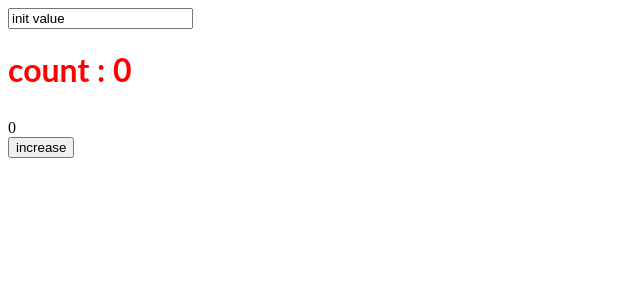
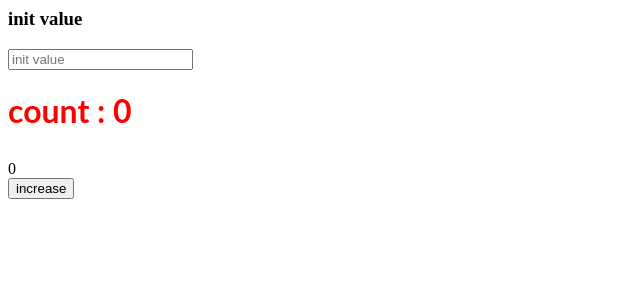
Before and after one commit to fickkmdev/react-ts-101, a React (Create React App) app: page / in a window 1280 px wide. Shown: the top 300 px of the page, without its empty margins (0-640 px from the left). Built offline with nearby package versions, Linux system fonts and the light colour scheme.

Commit message:
2 files modified

```diff
--- a/App.tsx
+++ b/App.tsx
@@ -24,7 +24,7 @@ export default function App() {
 
   return (
     <div>
-      {show&&<h3>{title}</h3>}
+      {show&&<Header title={title}/>}
       <InputComponent title={title} setTitle={setTitle}/>
       <Header title={`count : ${count}`}/>
       <CountComponent count={count} setCount={setCount}/>
--- a/InputComponent.tsx
+++ b/InputComponent.tsx
@@ -3,8 +3,9 @@ import * as React from 'react';
 export default function InputComponent(props){
   return (
     <div>
+      <h3>{props.title}</h3>
       <input
-        value = {props.title}
+        placeholder = {props.title}
         onChange={(e)=>props.setTitle(e.target.value)}
       />
     </div>
```
